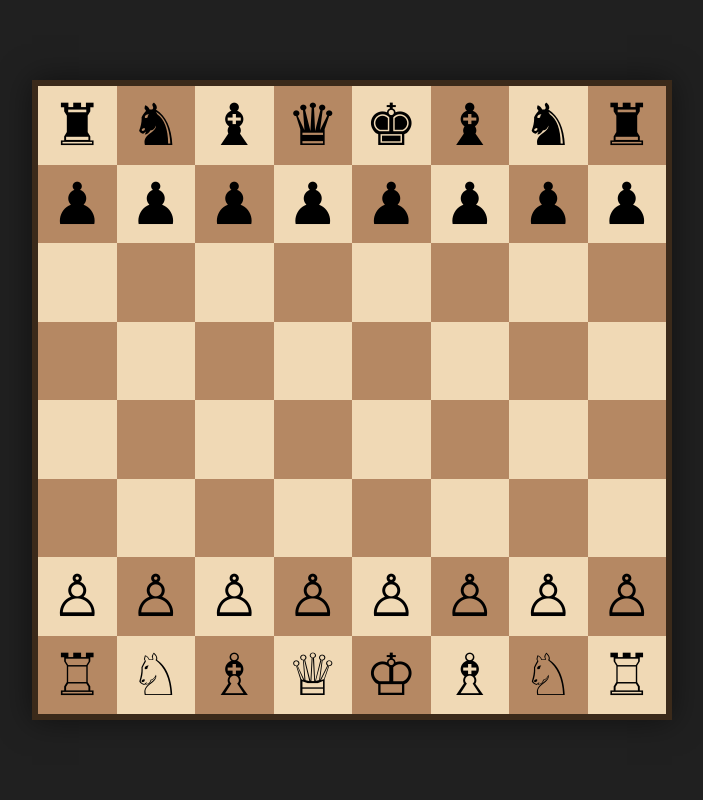
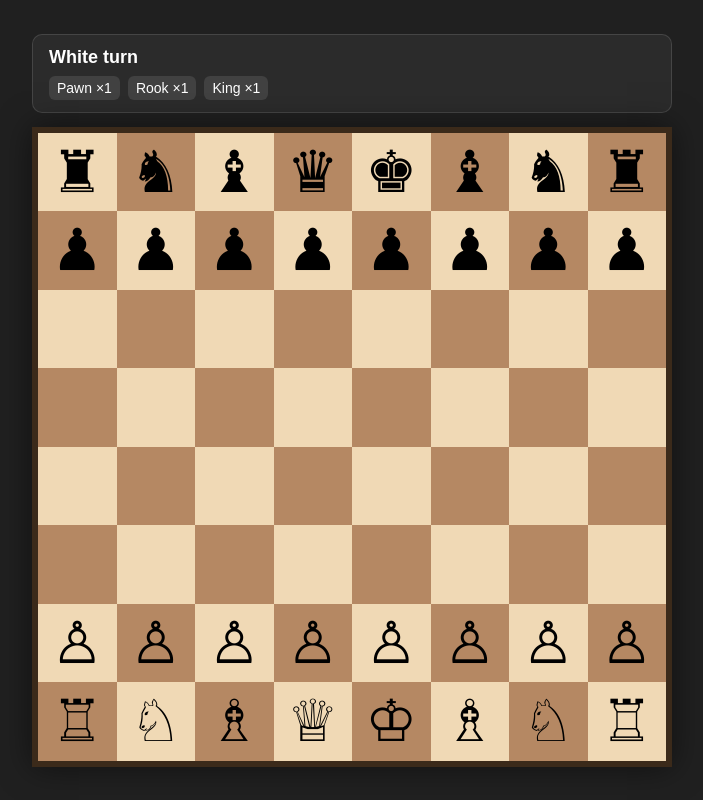
Before and after one commit to YigitSucuoglu/RollingDiceChess, a React (Vite) app: page /game in a window 1280 px wide. Shown: the whole page, without its empty margins (288-991 px from the left). Built offline with nearby package versions, Linux system fonts and the light colour scheme.

Commit message:
v0.4.5 - Display current turn rights

```diff
--- a/src/components/Board/Board.css
+++ b/src/components/Board/Board.css
@@ -1,5 +1,50 @@
+.game-layout{
+    width:min(80vw,80vh);
+
+    display:flex;
+    flex-direction:column;
+    gap:14px;
+}
+
+.turn-panel{
+    min-height:68px;
+    padding:12px 16px;
+
+    display:flex;
+    flex-direction:column;
+    justify-content:center;
+    gap:8px;
+
+    border:1px solid rgba(255,255,255,.12);
+    border-radius:10px;
+
+    background:#2b2b2b;
+    color:white;
+}
+
+.turn-text,
+.winner-text{
+    font-size:18px;
+    font-weight:700;
+}
+
+.rights-list{
+    display:flex;
+    flex-wrap:wrap;
+    gap:8px;
+}
+
+.right-item{
+    padding:4px 8px;
+
+    border-radius:6px;
+
+    background:rgba(255,255,255,.1);
+    font-size:14px;
+}
+
 .board{
-    width:min(80vw,80vh);
+    width:100%;
     aspect-ratio:1;
 
     display:grid;
--- a/src/components/Board/Board.tsx
+++ b/src/components/Board/Board.tsx
@@ -2,11 +2,25 @@ import "./Board.css";
 import gameManager from "../../engine/GameManager";
 import Piece from "../Piece/Piece";
 import { useState } from "react";
+import type { PieceType } from "../../types/Chess";
+
+const RIGHT_LABELS: readonly [PieceType, string][] = [
+  ["pawn", "Pawn"],
+  ["knight", "Knight"],
+  ["bishop", "Bishop"],
+  ["rook", "Rook"],
+  ["queen", "Queen"],
+  ["king", "King"],
+];
 
 function Board() {
   const game = gameManager.getGame();
 
   const [, setRefresh] = useState(0);
+  const rights = game.turnRights.getSnapshot();
+  const activeRights = RIGHT_LABELS.filter(
+    ([pieceType]) => rights[pieceType] > 0
+  );
 
   const squares = [];
 
@@ -59,7 +73,33 @@ function Board() {
     }
   }
 
-  return <div className="board">{squares}</div>;
+  return (
+    <div className="game-layout">
+      <div className="turn-panel" aria-live="polite">
+        {game.winner ? (
+          <div className="winner-text">
+            {game.winner === "white" ? "White" : "Black"} wins
+          </div>
+        ) : (
+          <>
+            <div className="turn-text">
+              {game.currentTurn === "white" ? "White" : "Black"} turn
+            </div>
+
+            <div className="rights-list">
+              {activeRights.map(([pieceType, label]) => (
+                <span className="right-item" key={pieceType}>
+                  {label} ×{rights[pieceType]}
+                </span>
+              ))}
+            </div>
+          </>
+        )}
+      </div>
+
+      <div className="board">{squares}</div>
+    </div>
+  );
 }
 
 export default Board;
```
